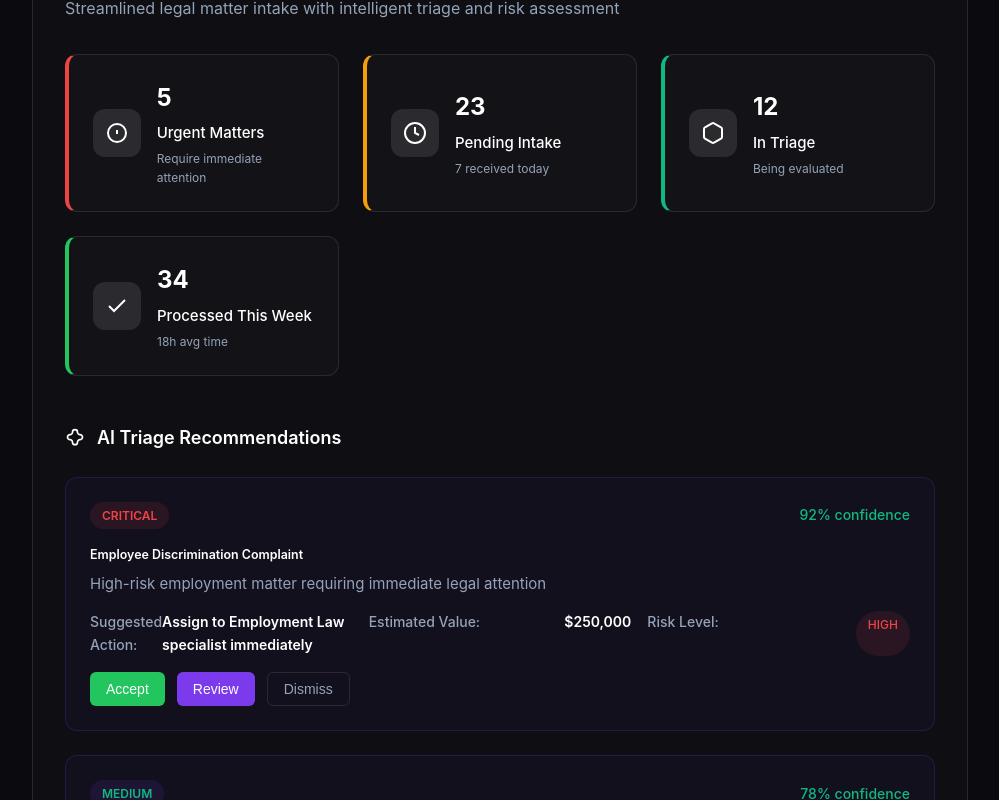
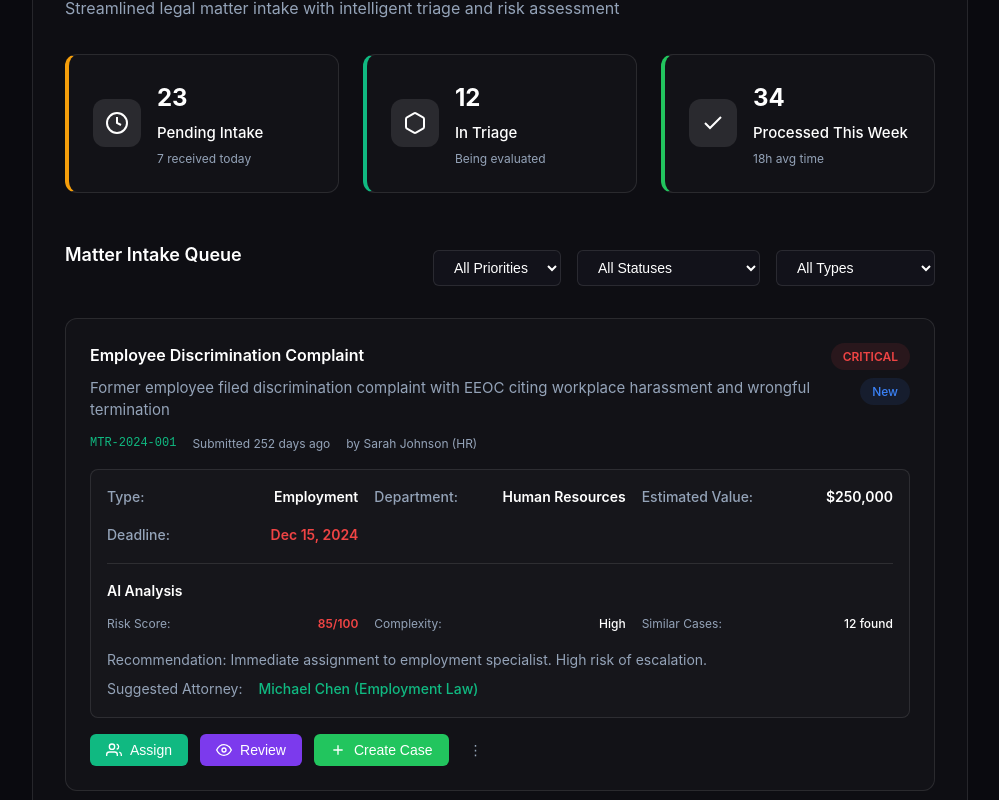
Before and after one commit to Slamz09/CONSOLA360_UPDATED, a Vue app: page /legalhub/litigation/intake in a window 1280 px wide. Shown: the part 1360-2160 px from the top of the page, without its empty margins (280-1279 px from the left). Built offline with nearby package versions, Linux system fonts and the light colour scheme; the HTML template or start-up script is replaced by a standard one.

Commit message:
Update MatterIntake.vue

```diff
--- a/src/views/legalhub/litigation/MatterIntake.vue
+++ b/src/views/legalhub/litigation/MatterIntake.vue
@@ -25,19 +25,6 @@
 
     <!-- Intake Statistics -->
     <div class="intake-stats">
-      <div class="stat-card urgent">
-        <div class="stat-icon">
-          <svg width="24" height="24" viewBox="0 0 24 24" fill="none" stroke="currentColor" stroke-width="2">
-            <path d="M12 9v4m0 4h.01M21 12c0 4.97-4.03 9-9 9s-9-4.03-9-9 4.03-9 9-9 9 4.03 9 9z"/>
-          </svg>
-        </div>
-        <div class="stat-content">
-          <div class="stat-number">{{ stats.urgentMatters }}</div>
-          <div class="stat-label">Urgent Matters</div>
-          <div class="stat-detail">Require immediate attention</div>
-        </div>
-      </div>
-
       <div class="stat-card pending">
         <div class="stat-icon">
           <svg width="24" height="24" viewBox="0 0 24 24" fill="none" stroke="currentColor" stroke-width="2">
@@ -75,57 +62,6 @@
           <div class="stat-number">{{ stats.processedThisWeek }}</div>
           <div class="stat-label">Processed This Week</div>
           <div class="stat-detail">{{ stats.avgProcessingTime }}h avg time</div>
-        </div>
-      </div>
-    </div>
-
-    <!-- AI Triage Assistant -->
-    <div class="ai-triage-section">
-      <h4 class="section-title">
-        <svg width="20" height="20" viewBox="0 0 24 24" fill="none" stroke="currentColor" stroke-width="2">
-          <path d="M12 2a3 3 0 0 0-3 3c0 1.5-1.5 3-3 3s-3 1.5-3 3 1.5 3 3 3c1.5 0 3 1.5 3 3a3 3 0 0 0 6 0c0-1.5 1.5-3 3-3s3-1.5 3-3-1.5-3-3-3c-1.5 0-3-1.5-3-3a3 3 0 0 0-3-3z"/>
-        </svg>
-        AI Triage Recommendations
-      </h4>
-      <div class="triage-recommendations">
-        <div v-for="recommendation in triageRecommendations" :key="recommendation.id" class="recommendation-card">
-          <div class="recommendation-header">
-            <div class="recommendation-priority" :class="recommendation.priority">
-              {{ recommendation.priority.toUpperCase() }}
-            </div>
-            <div class="recommendation-confidence">
-              {{ recommendation.confidence }}% confidence
-            </div>
-          </div>
-          <div class="recommendation-content">
-            <h5>{{ recommendation.matterTitle }}</h5>
-            <p class="recommendation-summary">{{ recommendation.summary }}</p>
-            <div class="recommendation-details">
-              <div class="detail-item">
-                <span class="label">Suggested Action:</span>
-                <span class="value">{{ recommendation.suggestedAction }}</span>
-              </div>
-              <div class="detail-item">
-                <span class="label">Estimated Value:</span>
-                <span class="value">${{ recommendation.estimatedValue.toLocaleString() }}</span>
-              </div>
-              <div class="detail-item">
-                <span class="label">Risk Level:</span>
-                <span :class="['risk-badge', recommendation.riskLevel]">{{ recommendation.riskLevel }}</span>
-              </div>
-            </div>
-          </div>
-          <div class="recommendation-actions">
-            <button @click="acceptRecommendation(recommendation)" class="recommendation-btn accept">
-              Accept
-            </button>
-            <button @click="reviewMatter(recommendation.matterId)" class="recommendation-btn review">
-              Review
-            </button>
-            <button @click="dismissRecommendation(recommendation)" class="recommendation-btn dismiss">
-              Dismiss
-            </button>
-          </div>
         </div>
       </div>
     </div>
```
